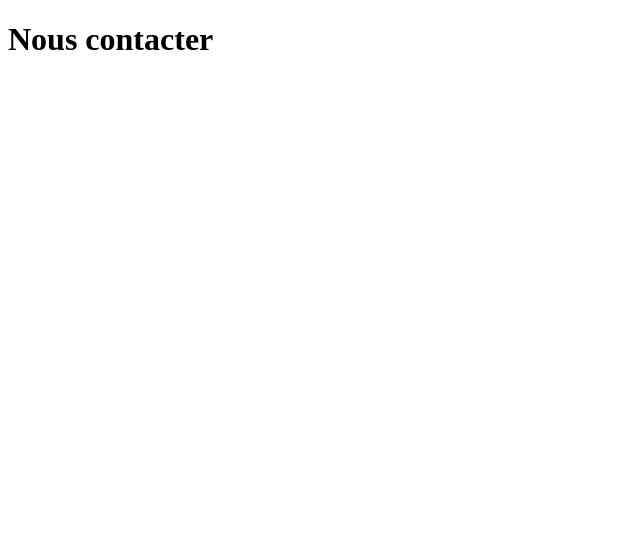
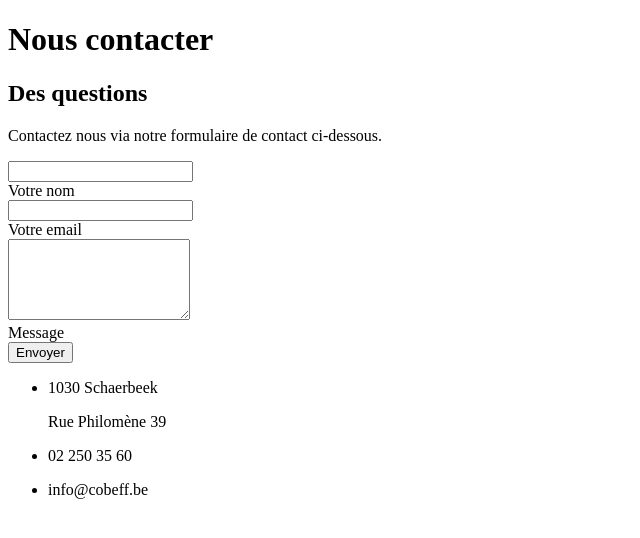
Before and after one commit to oshhamaho/cobeffByMe, a PHP site: page /v/nousContacter.php in a window 1280 px wide. Shown: the top 538 px of the page, without its empty margins (0-640 px from the left). Run offline with PHP 8.4, Linux system fonts and the light colour scheme.

Commit message:
finalisation

```diff
--- a/index.php
+++ b/index.php
@@ -34,6 +34,7 @@ require_once "v/footer.php";
 <script type="text/javascript" src="assets/js/jquery.js"></script>
 <script type="text/javascript" src="assets/js/bootstrap.js"></script>
 <script type="text/javascript" src="assets/js/jquery-ui.js"></script>
+<script type="text/javascript" src="assets/js/scripts.js"></script>
 <script type="text/javascript" src="assets/js/jsMenuResto/modernizr.custom.js"></script>
 <script type="text/javascript" src="assets/js/jsMenuResto/classie.js"></script>
 <script type="text/javascript" src="assets/js/jsMenuResto/demo7.js"></script>
@@ -80,5 +81,4 @@ require_once "v/footer.php";
 
     });
 
-
 </script>
--- a/v/nousContacter.php
+++ b/v/nousContacter.php
@@ -12,8 +12,98 @@
 
     </div>
 
+
+    <!--Section: Contact v.2-->
+    <section class="section">
+
+        <!--Section heading-->
+        <h2 class="h1-responsive font-weight-bold text-center my-5">Des questions</h2>
+        <!--Section description-->
+        <p class="text-center w-responsive mx-auto mb-5">Contactez nous via notre formulaire de contact ci-dessous.</p>
+
+        <div class="row">
+
+            <!--Grid column-->
+            <div class="col-md-9 mb-md-0 mb-5">
+                <form id="contactFform" role="form" action="process.php" method="POST">
+
+                    <!--Grid row-->
+                    <div class="row">
+
+                        <!--Grid column-->
+                        <div class="col-md-6">
+                            <div class="md-form mb-0">
+                                <input type="text" id="name" name="name" class="form-control" required>
+                                <div class="help-block with-errors"></div>
+                                <label for="name" class="">Votre nom</label>
+                            </div>
+                        </div>
+                        <!--Grid column-->
+
+                        <!--Grid column-->
+                        <div class="col-md-6">
+                            <div class="md-form mb-0">
+                                <input type="text" id="email" name="email" class="form-control" required>
+                                <div class="help-block with-errors"></div>
+                                <label for="email" class="">Votre email</label>
+                            </div>
+                        </div>
+                        <!--Grid column-->
+
+                    </div>
+                    <!--Grid row-->
+
+
+                    <!--Grid row-->
+                    <div class="row">
+
+                        <!--Grid column-->
+                        <div class="col-md-12">
+
+                            <div class="md-form">
+                                <textarea type="text" id="message" name="message" rows="5" class="form-control md-textarea" required></textarea><div class="help-block with-errors"></div>
+                                <label for="message">Message</label>
+                            </div>
+
+                        </div>
+                    </div>
+                    <!--Grid row-->
+
+                </form>
+
+                <button type="submit" id="form-submit" class="btn btn-success btn-lg pull-right ">Envoyer</button>
+                <div class="status"></div>
+            </div>
+            <!--Grid column-->
+
+            <!--Grid column-->
+            <div class="col-md-3 text-center">
+                <ul class="list-unstyled mb-0">
+                    <li><i class="fa fa-map-marker fa-2x"></i>
+                        <p>1030 Schaerbeek</p>
+                        <p>Rue Philomène 39</p>
+                    </li>
+
+                    <li><i class="fa fa-phone mt-4 fa-2x"></i>
+                        <p>02 250 35 60</p>
+                    </li>
+
+                    <li><i class="fa fa-envelope mt-4 fa-2x"></i>
+                        <p>info@cobeff.be</p>
+                    </li>
+                </ul>
+            </div>
+            <!--Grid column-->
+
+        </div>
+
+    </section>
+    <!--Section: Contact v.2-->
+
 </div>
+
 
 </body>
 
+
 </html>
```
Also changed, not shown: v/process.php (added).
